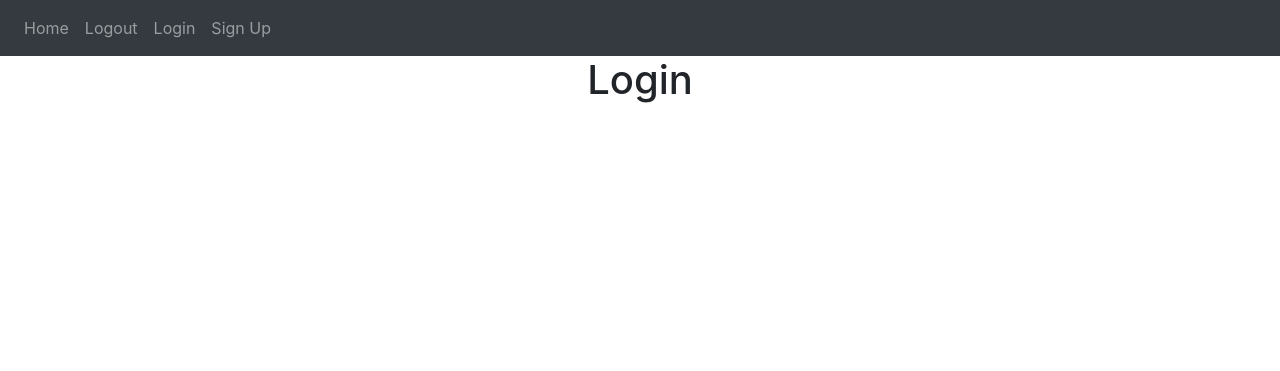
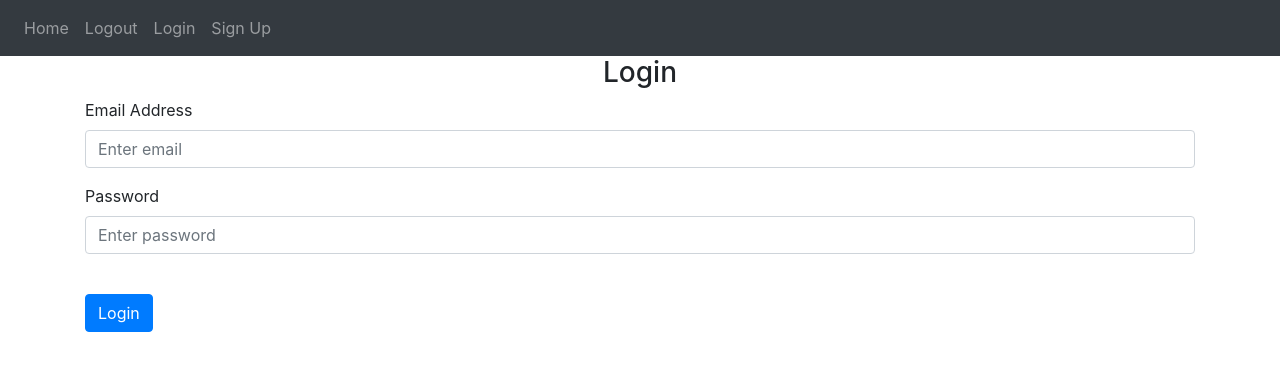
Before and after one commit to DeaaTH65/Flask_Web, a Flask app: page /login in a window 1280 px wide. Shown: the top 371 px of the page. Run offline with Flask 3, Linux system fonts and the light colour scheme; some libraries are stand-ins or nearby versions.

Commit message:
login.html

```diff
--- a/website/templates/login.html
+++ b/website/templates/login.html
@@ -1,4 +1,19 @@
-{% extends "base.html" %} {% block title %}Login{% endblock %} {% block content %}
-    <h1 align="center">Login</h1>
+{% extends "base.html" %}
 
+{% block title %}Login{% endblock %}
+
+{% block content %}
+<form method="POST">
+  <h3 align="center">Login</h3>
+  <div class="form-group">
+    <label for="email">Email Address</label>
+    <input type="email" class="form-control" id="email" name="email" placeholder="Enter email" />
+  </div>
+  <div class="form-group">
+    <label for="password">Password</label>
+    <input type="password" class="form-control" id="password" name="password" placeholder="Enter password" />
+  </div>
+  <br />
+  <button type="submit" class="btn btn-primary">Login</button>
+</form>
 {% endblock %}
```
